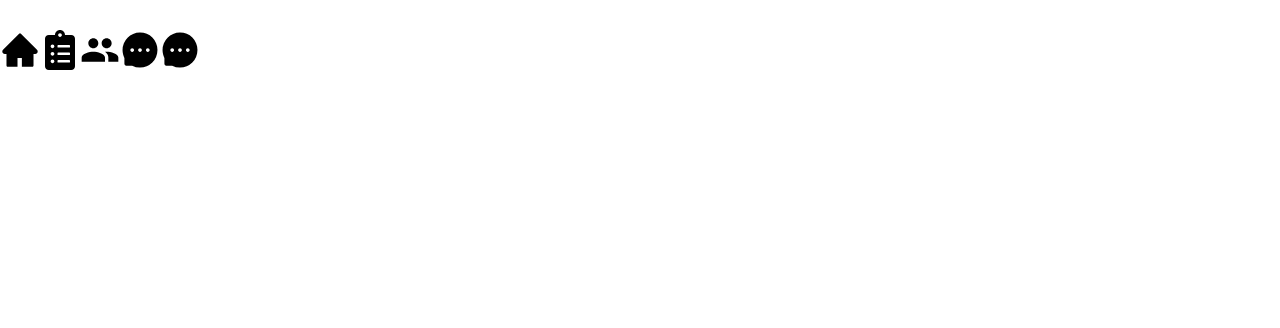
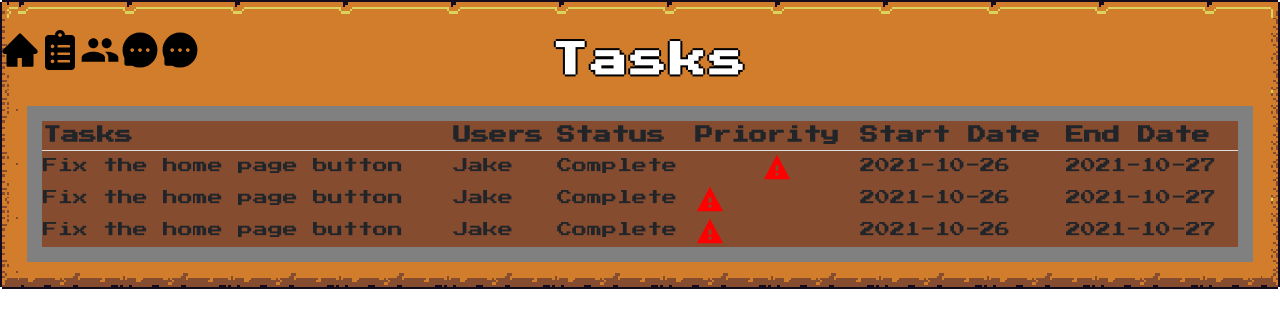
Before and after one commit to cgm42/WorkLand, a React (Create React App) app in the folder client/: page /tasks in a window 1280 px wide. Shown: the top 328 px of the page. Built offline with nearby package versions, Linux system fonts and the light colour scheme; no server answers.

Commit message:
created basic skeleton for tasks

```diff
--- a/client/src/components/SideNav.js
+++ b/client/src/components/SideNav.js
@@ -9,10 +9,10 @@ import { Switch, Route, Link, BrowserRouter as Router } from "react-router-dom";
 
 import Dashboard from "../pages/Dashboard";
 import ProjectCardList from "./projects/projectCardList";
-import Meeting from "../pages/Meeting";
 import Messages from "../pages/Messages";
 import Login from "../pages/Login";
 import UserDashboard from "./userDashboard/UserDashboard";
+import Tasks from './tasks/Tasks';
 
 
 const Sidenav = () => {
@@ -31,7 +31,7 @@ const Sidenav = () => {
             </Link>
           </li>
           <li>
-            <Link to="/meeting">
+            <Link to="/tasks">
               <MdGroup></MdGroup>
             </Link>
           </li>
@@ -57,8 +57,8 @@ const Sidenav = () => {
           <ProjectCardList></ProjectCardList>
         </Route>
 
-        <Route path="/meeting" exact>
-          <Meeting></Meeting>
+        <Route path="/tasks" exact>
+          <Tasks></Tasks>
         </Route>
 
         <Route path="/messages" exact>
--- a/client/src/components/modal/MainModal.js
+++ b/client/src/components/modal/MainModal.js
@@ -22,10 +22,10 @@ function MainModal(props) {
         </button>
         {mapRoute === "kanban" ? <div>kanban</div> : <div />}
         <div>
-          <ProjectCardList />
+          <UserDashboard />
         </div>
         <div>
-          <UserDashboard />
+          <ProjectCardList  />
         </div>
       </Modal>
     </>
--- a/client/src/components/projects/projectCard.js
+++ b/client/src/components/projects/projectCard.js
@@ -2,7 +2,7 @@ import React from "react";
 
 export default function ProjectCard(props) {
   return (
-    <div className='project-card rpgui-container framed float '>
+    <div className='project-card rpgui-container framed float'>
       <header className=' framed'>{props.name}</header>
       <p>{props.description}</p>
       <p>Task completion:</p>
--- a/client/src/components/projects/projects.css
+++ b/client/src/components/projects/projects.css
@@ -53,6 +53,7 @@
   list-style-type: none;
   display: flex;
   margin: 20px;
+  cursor: pointer;
 }
 
 .user-list img{
--- /dev/null
+++ b/client/src/components/tasks/Tasks.js
@@ -0,0 +1,58 @@
+import React from 'react';
+import { IoMdWarning } from 'react-icons/io';
+import './tasks.css'
+import "../rpgui.css";
+import "nes.css/css/nes.min.css";
+
+function Tasks() {
+  return (
+    <div className='rpgui-content'>
+      <div className='dashboard-layout rpgui-container framed-golden-2'>
+        <div className='welcome'>
+          <h1>Tasks</h1>
+        </div>
+
+        <table className='rpgui-container framed-golden table'>
+          <thead>
+          <tr>
+            <th>Tasks</th>
+            <th>Users</th>
+            <th>Status</th>
+            <th>Priority</th>
+            <th>Start Date</th>
+            <th>End Date</th>
+          </tr>
+          </thead>
+          <tbody>
+          <tr>
+            <td>Fix the home page button</td>
+            <td >Jake</td>
+            <td>Complete</td>
+            <td className='priority'><IoMdWarning className='icon'/></td>
+            <td> 2021-10-26</td>
+            <td> 2021-10-27</td>
+          </tr>
+          <tr>
+            <td>Fix the home page button</td>
+            <td>Jake</td>
+            <td>Complete</td>
+            <td><IoMdWarning className='icon'/></td>
+            <td> 2021-10-26</td>
+            <td> 2021-10-27</td>
+          </tr>
+          <tr>
+            <td>Fix the home page button</td>
+            <td>Jake</td>
+            <td>Complete</td>
+            <td><IoMdWarning className='icon'/></td>
+            <td> 2021-10-26</td>
+            <td> 2021-10-27</td>
+          </tr>
+          </tbody>
+        </table>
+      </div>
+    </div>
+  );
+}
+
+export default Tasks;
--- /dev/null
+++ b/client/src/components/tasks/tasks.css
@@ -0,0 +1,22 @@
+.table {
+  border-collapse: collapse;
+}
+.table thead{
+  font-size:18px;
+  border: 1px solid #ddd;
+}
+
+.table tbody{
+  font-size:15px;
+  border: 1px solid #ddd;
+}
+
+.icon {
+  color: red;
+  font-size: 30px;
+}
+
+.priority {
+  display: flex;
+  justify-content: center;
+}
--- a/client/src/pages/Meeting.jsx
+++ /dev/null
@@ -1,11 +0,0 @@
-import React from "react";
-
-const Meeting = () => {
-  return (
-    <div>
-      <h1>Meeting Room</h1>
-    </div>
-  );
-};
-
-export default Meeting;
```
